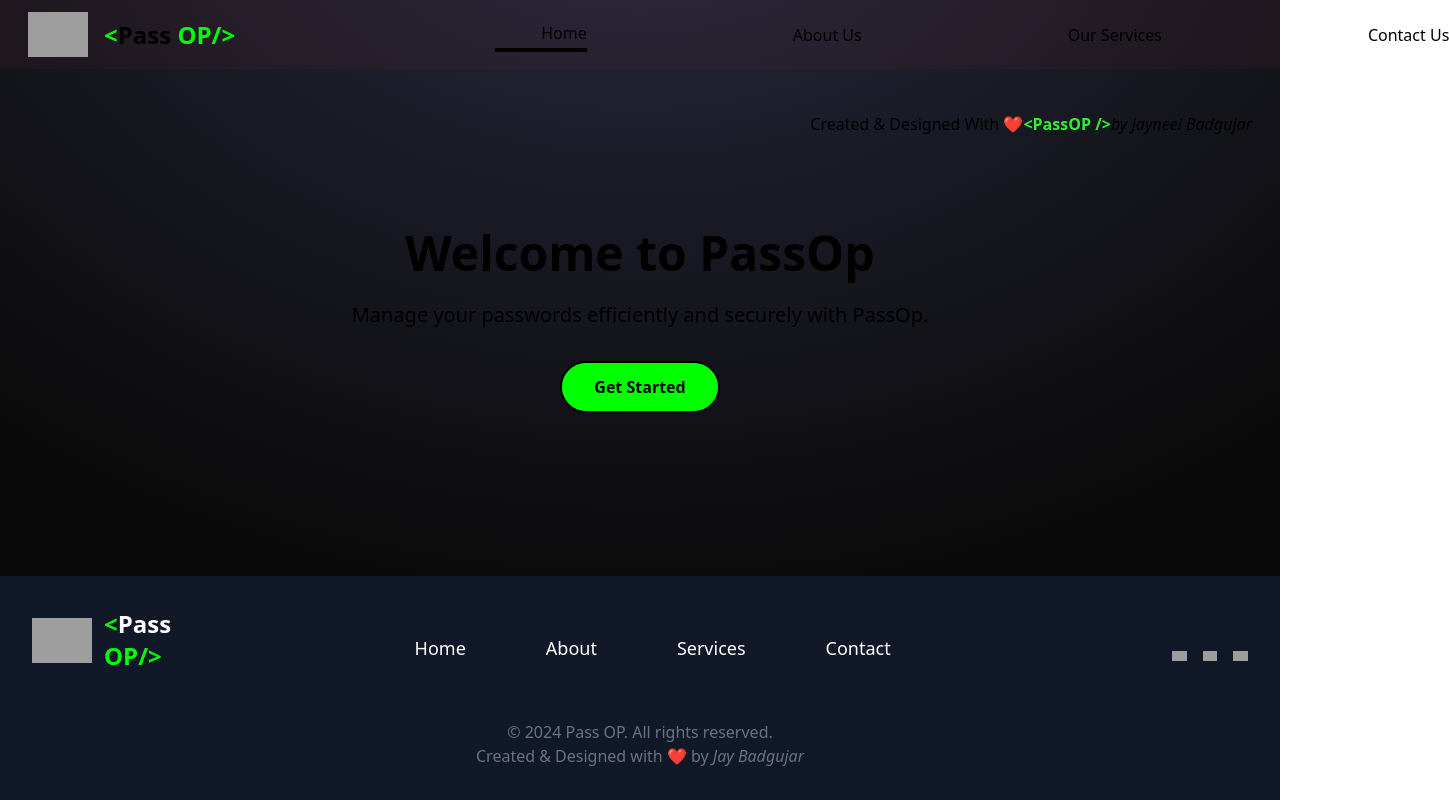
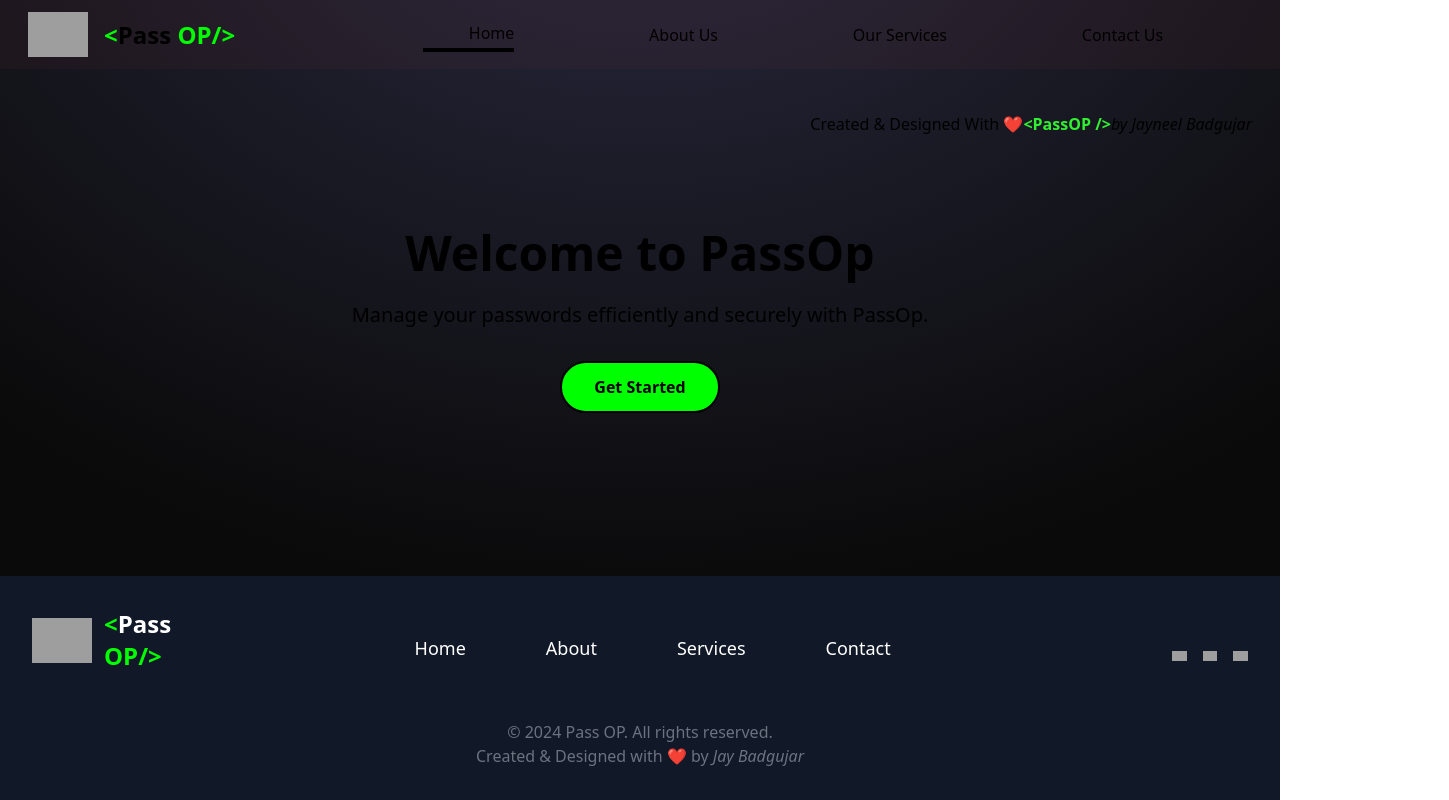
Before and after one commit to Jayneel-Badgujar98/PassOp-PasswordManager, a React (Vite) app: page / in a window 1280 px wide. Shown: the top 800 px of the page, 1449 px wide, since content can reach past the window. Built offline with nearby package versions, Linux system fonts and the light colour scheme; grey boxes are pictures that could not be loaded; some icons are missing.

Commit message:
Update Navbar.jsx by justify between logo and other elements

```diff
--- a/src/components/Navbar.jsx
+++ b/src/components/Navbar.jsx
@@ -25,7 +25,7 @@ const Navbar = () => {
   }, [menuOpen]);
 
   return (
-    <nav className="bg-[#7e3b3b19] flex justify-around lp:justify-evenly items-center px-7 py-3 sticky top-0 z-50">
+    <nav className="bg-[#7e3b3b19] flex justify-between lp:justify-between items-center px-7 py-3 sticky top-0 z-50">
       {/* Logo Section */}
       <div className="flex items-center gap-4 sticky z-0 top-0">
         <img
@@ -43,7 +43,7 @@ const Navbar = () => {
       </div>
 
       {/* Desktop Menu Links */}
-      <ul className="hidden lpnav:flex lpnav:gap-40 lpnav:ml-80">
+      <ul className="hidden lpnav:flex lpnav:gap-30  justify-evenly w-[75%]">
         <li className="flex items-center gap-4">
           <Link
             className={`hover:font-bold flex items-center gap-4 ${activeLink === '/' ? 'border-b-4 border-black shadow-text-white' : ''}`}
@@ -173,7 +173,7 @@ const Navbar = () => {
               Contact Us
             </Link>
 
-            <div className='absolute bottom-20 text-bold text-md text-[#000] '>Created & Designed With ❤ <span className="font-extrabold text-[#31f031]">&lt;PassOP /&gt;</span> <i className='text-md'>by Jay Badgujar</i></div>
+            <div className='absolute bottom-20 text-bold text-md text-[#000] '>Created & Designed With ❤ <span className="font-extrabold text-[#31f031]">&lt;PassOP /&gt;</span> <i className='text-md'>by Jayneel Badgujar</i></div>
           </div>
         </div>
       </div>
```
